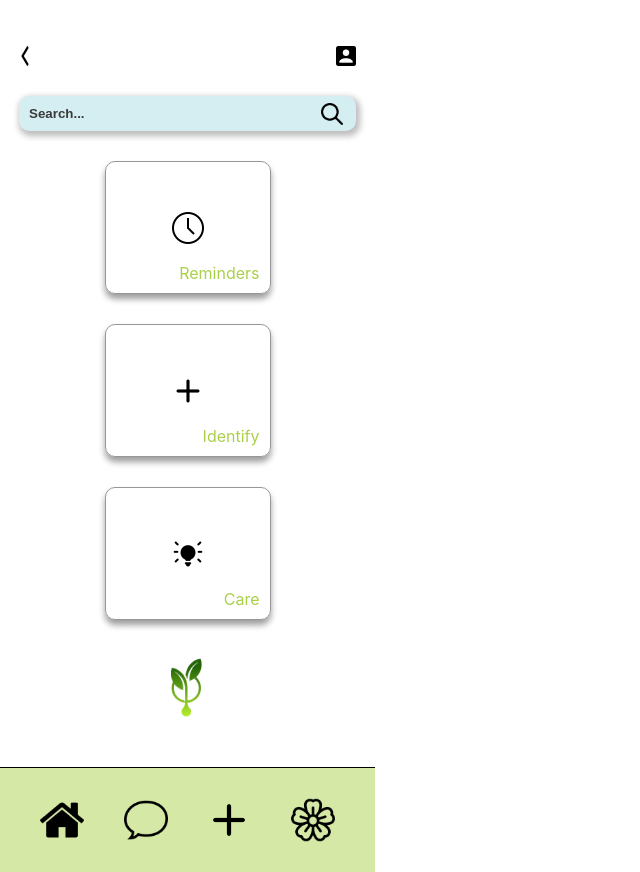
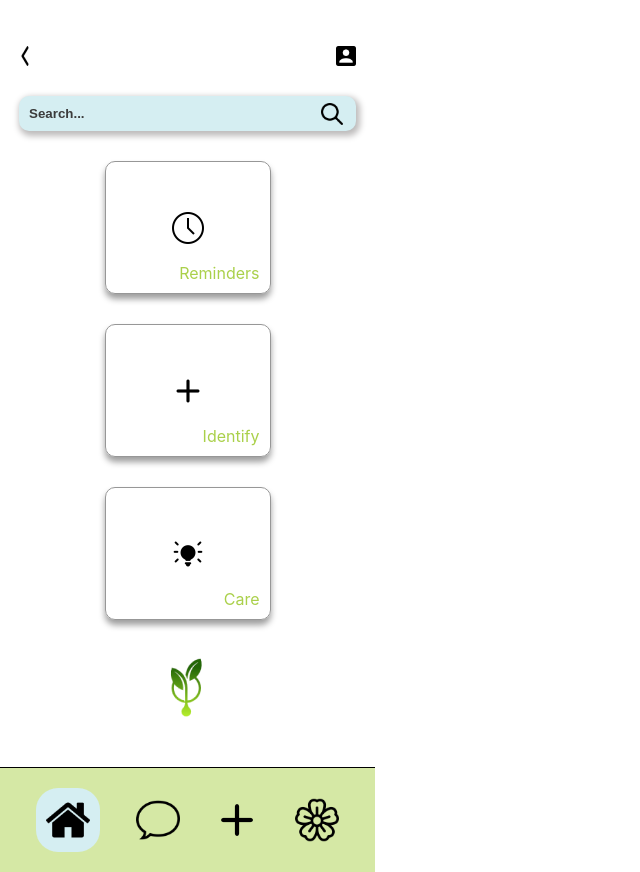
Before and after one commit to diegoodiaz5/cuidando-ecosistemas-front, a React (Create React App) app: page /Home in a window 1280 px wide. Shown: the whole page, without its empty margins (0-640 px from the left). Built offline with nearby package versions, Linux system fonts and the light colour scheme.

Commit message:
function for NavBar

```diff
--- a/src/Components/NavBar/NavBar.css
+++ b/src/Components/NavBar/NavBar.css
@@ -12,3 +12,9 @@
     width: 44px;
     height: 44px;
 }
+
+.active {
+    background-color: #d5eef2;
+    padding: 10px;
+    border-radius: 22px;
+}
--- a/src/Components/NavBar/NavBar.jsx
+++ b/src/Components/NavBar/NavBar.jsx
@@ -1,7 +1,12 @@
-import React from "react";
+import React, { useEffect } from "react";
 import "./NavBar.css";
+import highlight from "../../Functions/Highlight";
 
 export default function NavBar() {
+    useEffect(() => {
+       highlight();
+    })
+
     return(
         <div className="navBarConteiner">
             <img src={require('../Images/home.png')} alt="homeIcon" className="iconsNavBar"/>
--- /dev/null
+++ b/src/Functions/Highlight.js
@@ -0,0 +1,14 @@
+export default function Highlight() {
+    let paint = 0;
+    const icons = document.querySelectorAll(".iconsNavBar");
+    if (window.location.pathname.toLocaleLowerCase() === '/forum') {
+        paint = 1;
+    };
+    if (window.location.pathname.toLocaleLowerCase() === '/add') {
+        paint = 2;
+    };
+    if (window.location.pathname.toLocaleLowerCase() === '/plants') {
+        paint = 3;
+    };
+    icons[paint].classList.add("active");
+}
```
